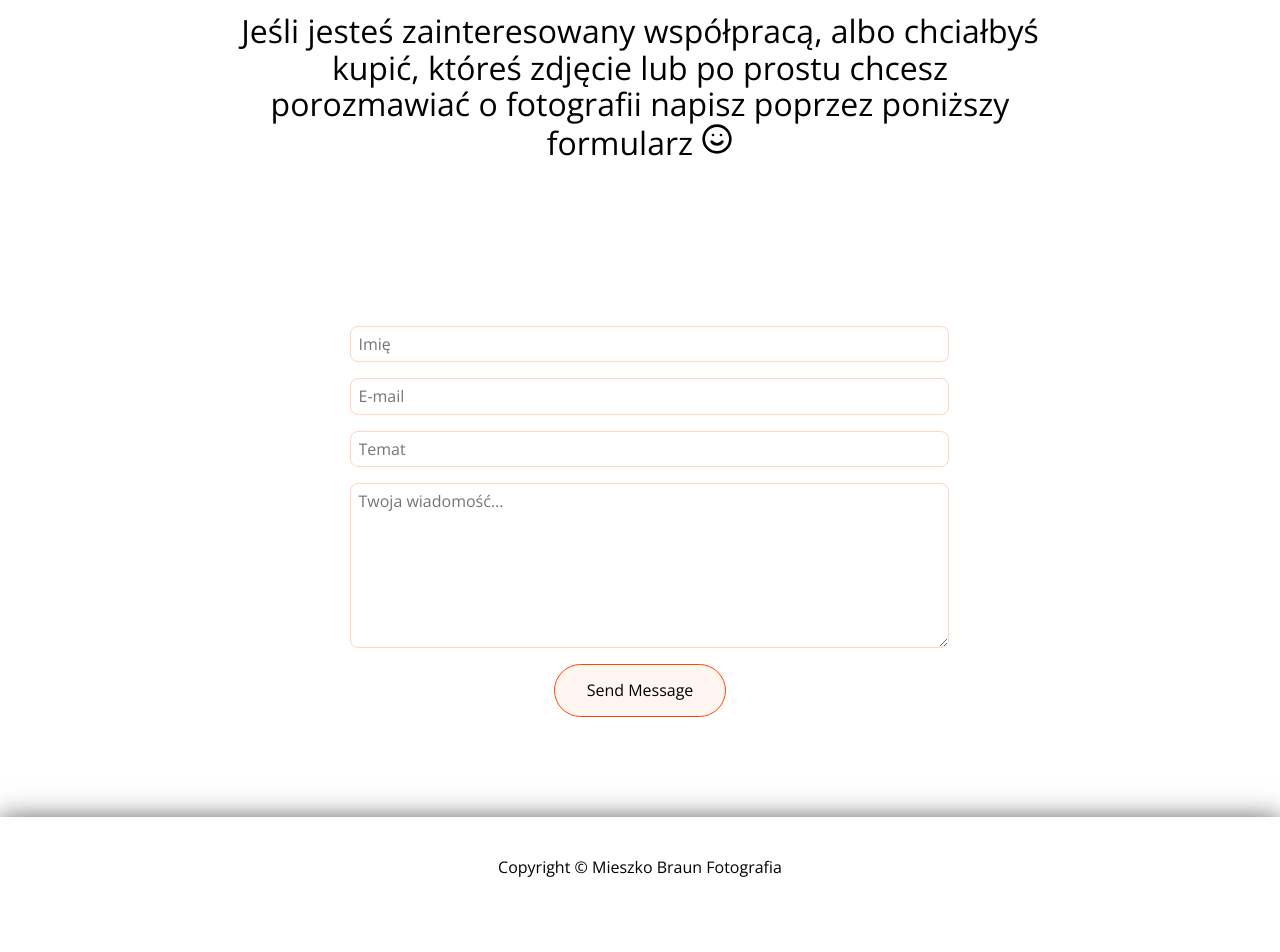
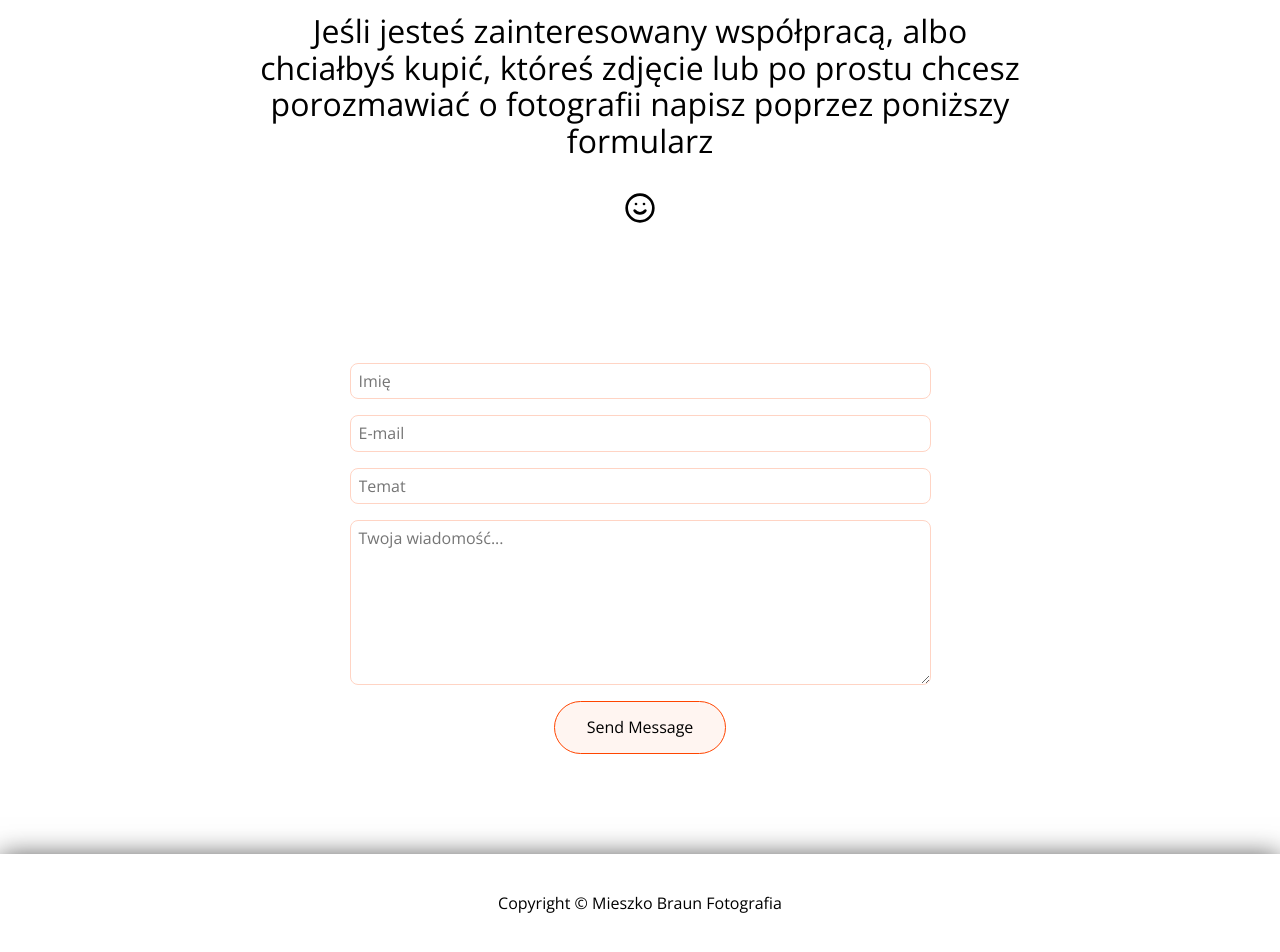
Before and after one commit to Mieszko135/portfolio-fotograficzne, a React (Create React App) app: page /contact in a window 1280 px wide. Shown: the part 354-1306 px from the top of the page. Before the commit the page ends 1271 px from the top, so only its background shows below. Built offline with nearby package versions, Linux system fonts and the light colour scheme.

Commit message:
poprawki

```diff
--- a/src/elements/ContactUs.js
+++ b/src/elements/ContactUs.js
@@ -18,14 +18,14 @@ export function ContactUs() {
 
     return (
         <section className="contact-container">
-            <div className="contact-description"><h2 className="contact-description__header">Skontaktuj się ze mną</h2><p className="contact-description__text">Jeśli jesteś zainteresowany współpracą, albo chciałbyś kupić, któreś zdjęcie lub po prostu chcesz porozmawiać o fotografii napisz poprzez poniższy formularz <img src={smile} alt="uśmiechnięta buźka"/></p></div>
+            <div className="contact-description"><h2 className="contact-description__header">Skontaktuj się ze mną</h2><p className="contact-description__text">Jeśli jesteś zainteresowany współpracą, albo chciałbyś kupić, któreś zdjęcie lub po prostu chcesz porozmawiać o fotografii napisz poprzez poniższy formularz</p><img className="smile-emoticon" src={smile} alt="uśmiechnięta buźka"/></div>
             <div className="contact-form">
                 <form onSubmit={sendEmail}>
-                    <input type="text" className="form-control" placeholder="Imię" name="name"/>
-                    <input type="email" className="form-control" placeholder="E-mail" name="email"/>
-                    <input type="text" className="form-control" placeholder="Temat" name="subject"/>
-                    <textarea className="form-control" cols="60" rows="8" placeholder="Twoja wiadomość..." name="message"/>
-                    <input type="submit" className="form-btn" value="Send Message"/>
+                    <div className="responsive-form"><input type="text" className="form-control" placeholder="Imię" name="name"/></div>
+                    <div className="responsive-form"><input type="email" className="form-control" placeholder="E-mail" name="email"/></div>
+                    <div className="responsive-form"><input type="text" className="form-control" placeholder="Temat" name="subject"/></div>
+                    <div className="responsive-form"><textarea className="form-control" cols="60" rows="8" placeholder="Twoja wiadomość..." name="message"/></div>
+                    <div className="responsive-form"><input type="submit" className="form-btn" value="Send Message"/></div>
                 </form>
             </div>
         </section>
--- a/src/elements/PhotoBA.js
+++ b/src/elements/PhotoBA.js
@@ -8,7 +8,7 @@ export function PhotoBA() {
         <>
         <section className="main-section">
             <div className="photo-container">
-                <div className="img background-img" style={{backgroundImage: `url("./database/before-test.jpg")`}}></div>
+                <div className="img background-img"></div>
                 <div className="img foreground-img" style={{width: value+"%"}}></div>
                 <input type="range" min="1" max="100" value={value} onChange={(e) => setValue(e.target.value)} className="before-after-slider" name='slider' id="slider"></input>
             </div>
--- a/src/scss/elements/_contact.scss
+++ b/src/scss/elements/_contact.scss
@@ -14,18 +14,18 @@
         padding: 2rem 0;
         font-size: 2rem;
         text-align: center;
-        margin-top: 100px;
+        margin: 100px 20px 0 20px;
         @media (max-width: 850px) {
             font-size: 1rem;
             margin-top: 50px;
         }
     }
+}
 
-    &-form {
-        display: flex;
-        justify-content: center;
-        text-align: center;
-    }
+.responsive-form {
+    max-width: 600px;
+    display: flex;
+    justify-content: center;
 }
 
 .form-control {
--- a/src/scss/elements/_galleryBA.scss
+++ b/src/scss/elements/_galleryBA.scss
@@ -13,6 +13,22 @@
     border: 2px solid white;
     display: flex;
     margin: 0 auto;
+    @media (max-width: 900px) {
+      width: 700px;
+      height: 500px;
+    }
+    @media (max-width: 750px) {
+      width: 600px;
+      height: 400px;
+    }
+    @media (max-width: 600px) {
+      width: 500px;
+      height: 300px;
+    }
+    @media (max-width: 500px) {
+      width: 400px;
+      height: 250px;
+    }
 
     .img {
       position: absolute;
@@ -21,11 +37,23 @@
       width: 100%;
       height: 100%;
       background-size: 900px 100%;
+      @media (max-width: 900px) {
+        background-size: 700px 100%;
+      }
+      @media (max-width: 750px) {
+        background-size: 600px 100%;
+      }
+      @media (max-width: 600px) {
+        background-size: 500px 100%;
+      }
+      @media (max-width: 500px) {
+        background-size: 400px 100%;
+      }
     }
 
-    // .background-img {
-    //   background-image: url("../../../public/database/before-test.jpg");
-    // }
+    .background-img {
+      background-image: url("../../../public/database/before-test.jpg");
+    }
 
     .foreground-img {
       background-image: url("../../../public/database/after-test.jpg");
@@ -56,5 +84,17 @@
       height: 600px;
       background: white;
       cursor: pointer;
+      @media (max-width: 900px) {
+        height: 500px;
+      }
+      @media (max-width: 750px) {
+        height: 400px;
+      }
+      @media (max-width: 600px) {
+        height: 300px;
+      }
+      @media (max-width: 500px) {
+        height: 250px;
+      }
   }
 }
```
